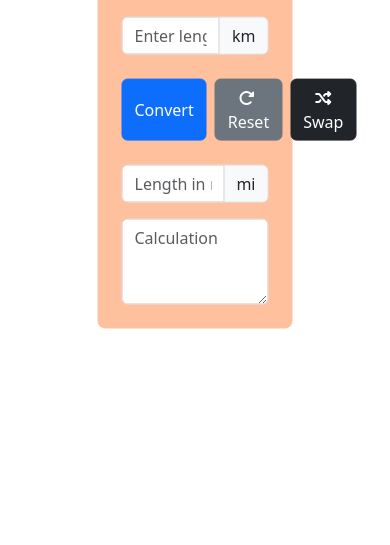
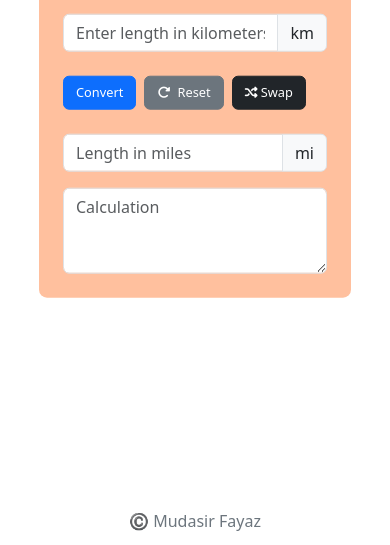
Before and after one commit to mudasirfayaz/LengthConverter, a plain HTML site: page index.html in a window 390 px wide. Shown: the part 299-844 px from the top of the page. Drawn offline with nearby package versions, Linux system fonts and the light colour scheme.

Commit message:
responsive
git commit -m responsive

```diff
--- a/css/style.css
+++ b/css/style.css
@@ -16,3 +16,20 @@
   border-radius: 8px;
   text-align: start;
 }
+.footer {
+  position: absolute;
+  bottom: 12px;
+  width: 100%;
+  display: flex;
+  justify-content: center;
+  align-items: center;
+}
+
+@media only screen and (max-width: 634px) {
+  .center {
+    width: 80%;
+  }
+  .btn {
+    font-size: 0.8rem;
+  }
+}
--- a/index.html
+++ b/index.html
@@ -30,7 +30,7 @@
       crossorigin="anonymous"
     ></script>
     <link rel="stylesheet" href="css/style.css" />
-    <title>Document</title>
+    <title>Length Converter</title>
   </head>
   <body>
     <div class="center">
@@ -84,6 +84,9 @@
         </div>
       </div>
     </div>
+    <div class="footer">
+      <span class="text-secondary">©️ Mudasir Fayaz</span>
+    </div>
 
     <script src="script.js"></script>
   </body>
```
